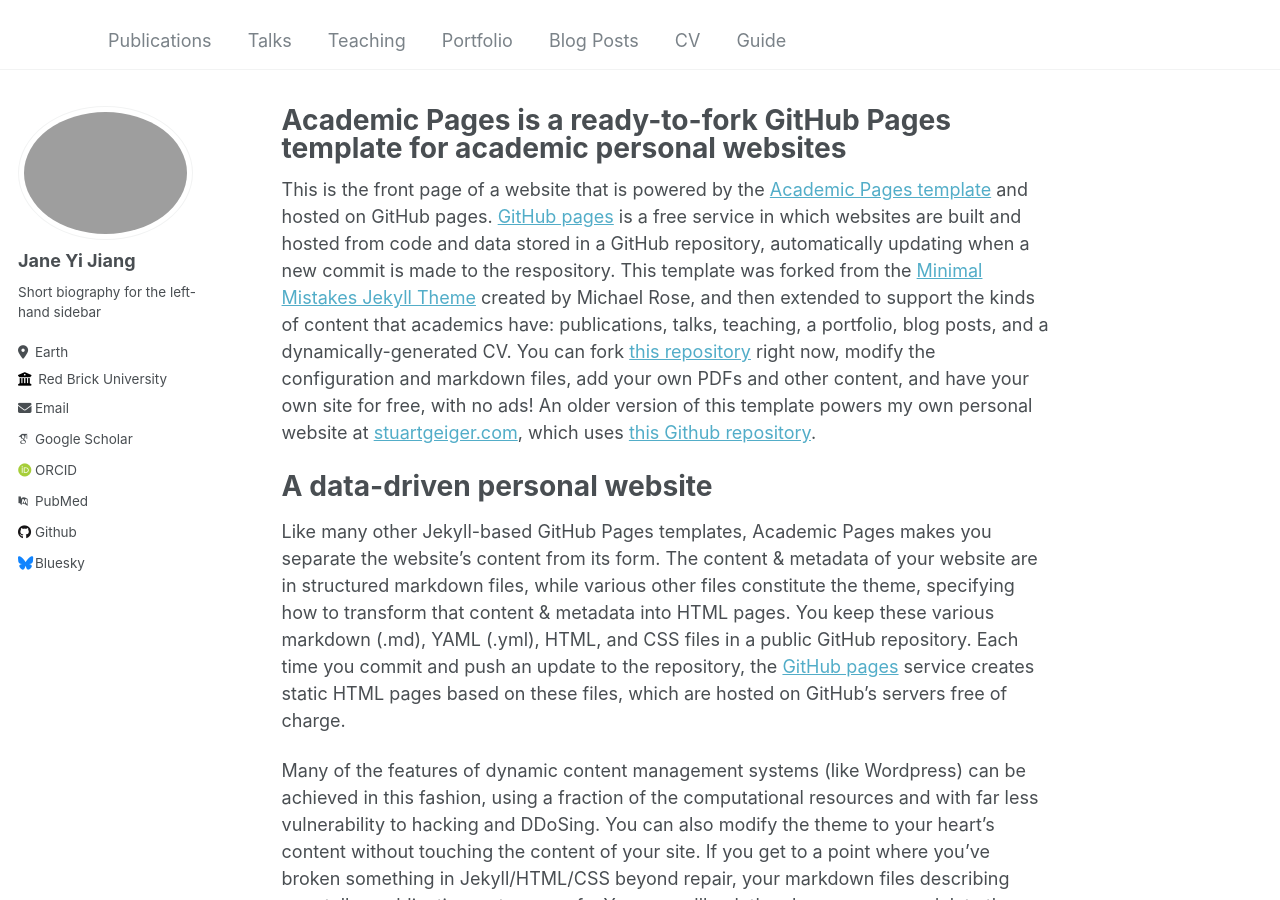
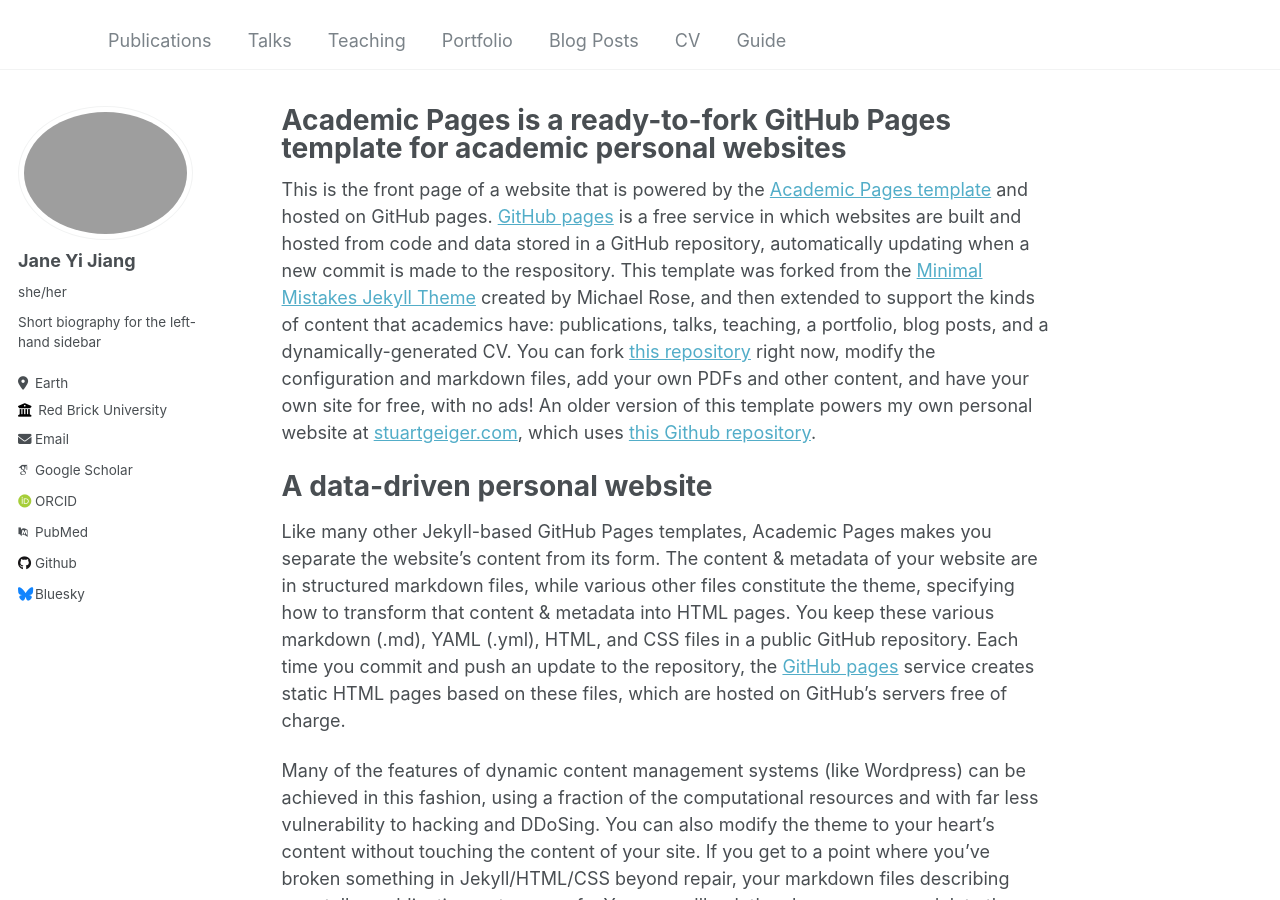
Before and after one commit to jiangyijane/jiangyijane.github.io, a Jekyll site: the page built from _pages/about.md, in a window 1280 px wide and 900 px high. Built offline with Jekyll 4.4.1, drawn with Linux system fonts in a browser that asks for light colours; some web fonts are replaced.

Commit message:
Update _config.yml

```diff
--- a/_config.yml
+++ b/_config.yml
@@ -21,9 +21,9 @@ repository               : "jiangyijane/jiangyijane.github.io"
 #               Additional customization can be done by editing /_includes/author-profile.html
 author:
   # Biographic information
-  avatar           : "profile_photo_2024_2_cut.JPG"
+  avatar           : "profile.JPG"
   name             : "Jane Yi Jiang"
-  pronouns         : # example: "she/her"
+  pronouns         : "she/her"
   bio              : "Short biography for the left-hand sidebar"
   location         : "Earth"
   employer         : "Red Brick University"
```
